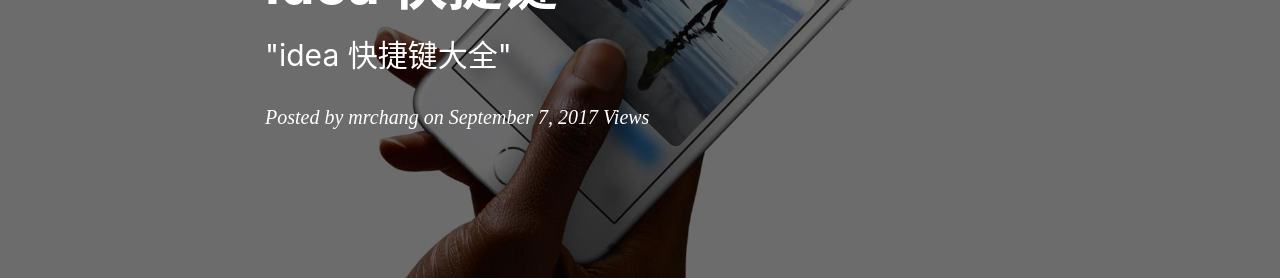
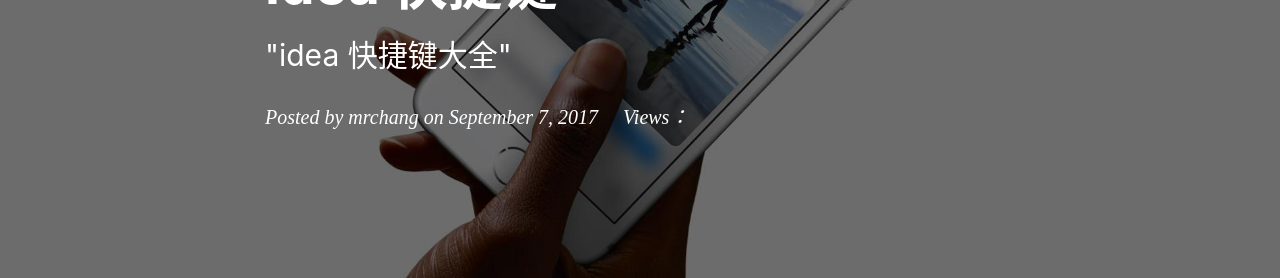
Before and after one commit to ncic-ict/changdaye.github.io, a Jekyll site: the page built from _posts/2017-09-07-idea快捷键.md, in a window 1280 px wide and 1400 px high. Shown: the part 245-523 px from the top of the window. Built offline with Jekyll 4.4.1, drawn with Linux system fonts in a browser that asks for light colours; nearby versions of some CDN libraries; comment, search, counter and statistics services are not loaded; some of the changed text lies outside the part shown; grey boxes are pictures that could not be loaded.

Commit message:
修改 不蒜子 统计描述，增加空格间距

```diff
--- a/_includes/footer.html
+++ b/_includes/footer.html
@@ -142,10 +142,11 @@
                     </br>
                     <script async src="https://dn-lbstatics.qbox.me/busuanzi/2.3/busuanzi.pure.mini.js"></script>
                     <span id="busuanzi_container_site_pv">
-                        总访问量（PV）:<span id="busuanzi_value_site_pv"></span>
+                        总访问量(PV):<span id="busuanzi_value_site_pv"></span>
                     </span>
+                    &nbsp;&nbsp;
                     <span id="busuanzi_container_site_uv">
-                      访客数（UV）:<span id="busuanzi_value_site_uv"></span>
+                      访客数(UV):<span id="busuanzi_value_site_uv"></span>
                     </span>
                     <br>
                     <a href="https://monitor.jetbrains.org.cn" target="_blank" rel="nofollow">Monitor</a>
--- a/_layouts/post.html
+++ b/_layouts/post.html
@@ -69,9 +69,9 @@
                     <h2 class="subheading">{{ page.subtitle }}</h2>
                     {% comment %} endif {% endcomment %}
                     <span class="meta">Posted by {% if page.author %}{{ page.author }}{% else %}{{ site.title }}{% endif %} on {{ page.date | date: "%B %-d, %Y" }}
-                        <span>  </span>
+                        &nbsp;&nbsp;&nbsp;
                         <span id="busuanzi_container_page_pv">
-                            Views<span id="busuanzi_value_page_pv"></span>
+                            Views：<span id="busuanzi_value_page_pv"></span>
                         </span>
                     </span>
 
```
